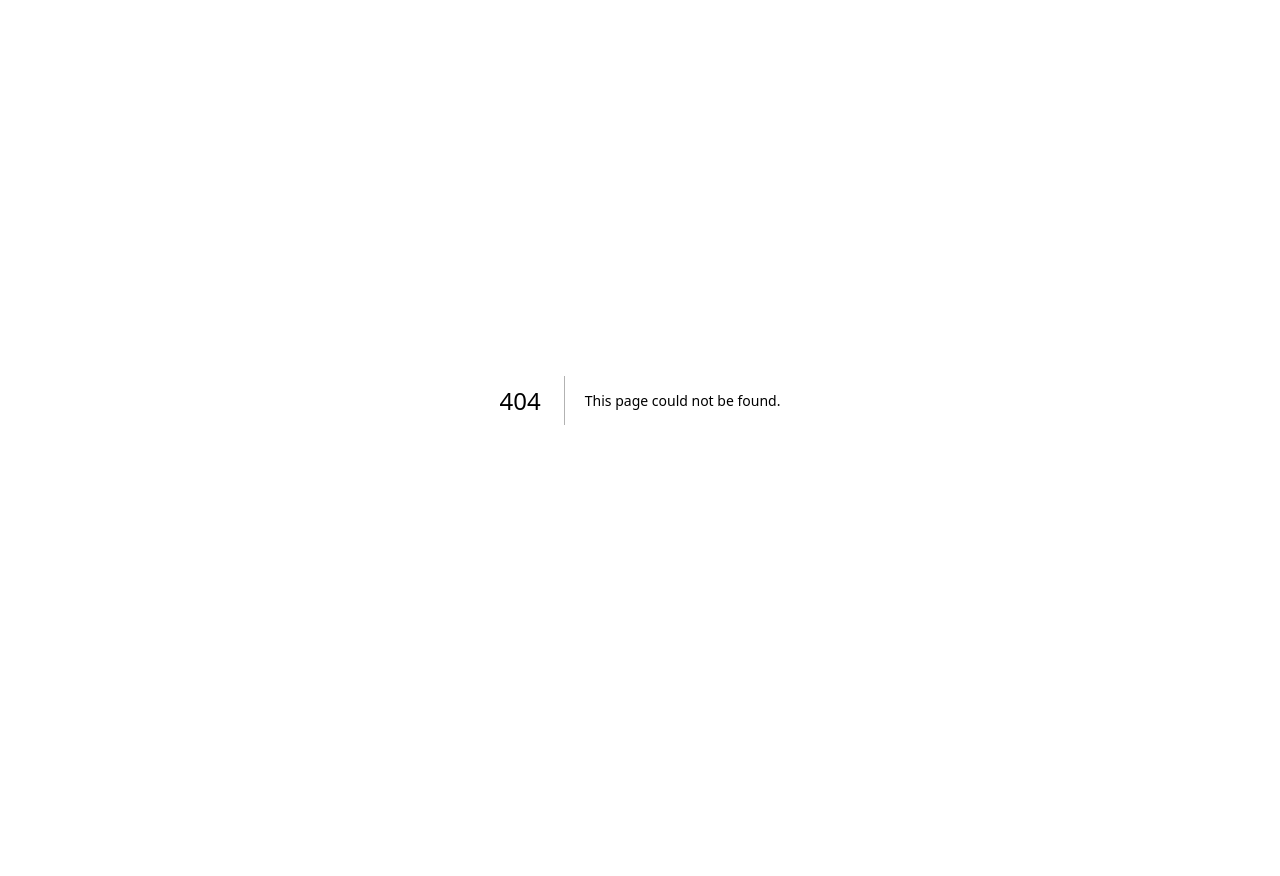
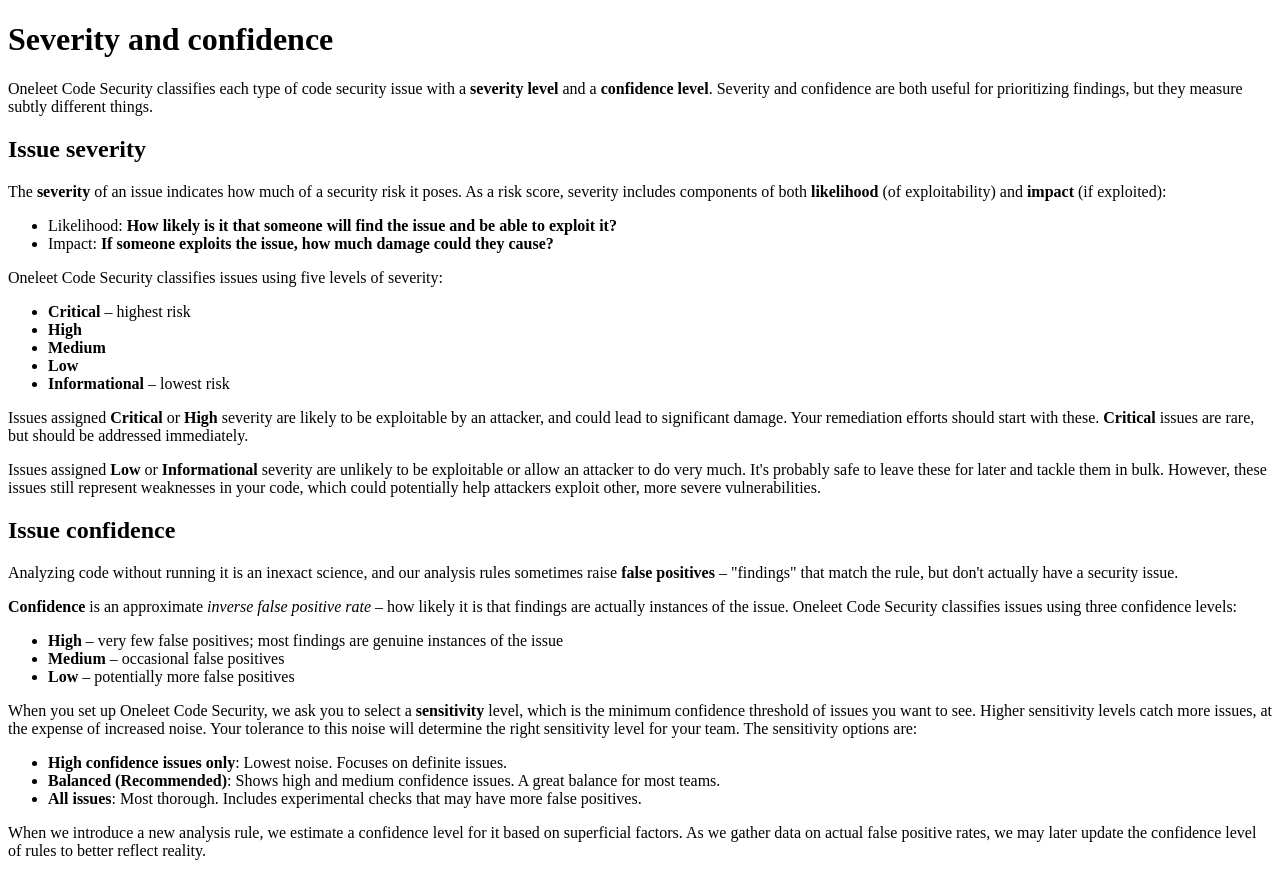
Before and after one commit to Oneleet/oneleet-docs, a Next.js app: page /code-security/severity-and-confidence in a window 1280 px wide. Before the commit this address had no page. Before the commit the page ends 800 px from the top, so only its background shows below. Built offline with nearby package versions, Linux system fonts and the light colour scheme.

Commit message:
New page that details code security issue severity and confidence (#36)

```diff
--- /dev/null
+++ b/pages/code-security/severity-and-confidence.mdx
@@ -0,0 +1,44 @@
+---
+title: Severity and confidence
+---
+
+# Severity and confidence
+
+Oneleet Code Security classifies each type of code security issue with a **severity level** and a **confidence level**. Severity and confidence are both useful for prioritizing findings, but they measure subtly different things.
+
+## Issue severity
+
+The **severity** of an issue indicates how much of a security risk it poses. As a risk score, severity includes components of both **likelihood** (of exploitability) and **impact** (if exploited):
+
+- Likelihood: **How likely is it that someone will find the issue and be able to exploit it?**
+- Impact: **If someone exploits the issue, how much damage could they cause?**
+
+Oneleet Code Security classifies issues using five levels of severity:
+
+- **Critical** – highest risk
+- **High**
+- **Medium**
+- **Low**
+- **Informational** – lowest risk
+
+Issues assigned **Critical** or **High** severity are likely to be exploitable by an attacker, and could lead to significant damage. Your remediation efforts should start with these. **Critical** issues are rare, but should be addressed immediately.
+
+Issues assigned **Low** or **Informational** severity are unlikely to be exploitable or allow an attacker to do very much. It's probably safe to leave these for later and tackle them in bulk. However, these issues still represent weaknesses in your code, which could potentially help attackers exploit other, more severe vulnerabilities.
+
+## Issue confidence
+
+Analyzing code without running it is an inexact science, and our analysis rules sometimes raise **false positives** – "findings" that match the rule, but don't actually have a security issue.
+
+**Confidence** is an approximate _inverse false positive rate_ – how likely it is that findings are actually instances of the issue. Oneleet Code Security classifies issues using three confidence levels:
+
+- **High** – very few false positives; most findings are genuine instances of the issue
+- **Medium** – occasional false positives
+- **Low** – potentially more false positives
+
+When you set up Oneleet Code Security, we ask you to select a **sensitivity** level, which is the minimum confidence threshold of issues you want to see. Higher sensitivity levels catch more issues, at the expense of increased noise. Your tolerance to this noise will determine the right sensitivity level for your team. The sensitivity options are:
+
+- **High confidence issues only**: Lowest noise. Focuses on definite issues.
+- **Balanced (Recommended)**: Shows high and medium confidence issues. A great balance for most teams.
+- **All issues**: Most thorough. Includes experimental checks that may have more false positives.
+
+When we introduce a new analysis rule, we estimate a confidence level for it based on superficial factors. As we gather data on actual false positive rates, we may later update the confidence level of rules to better reflect reality.
```
